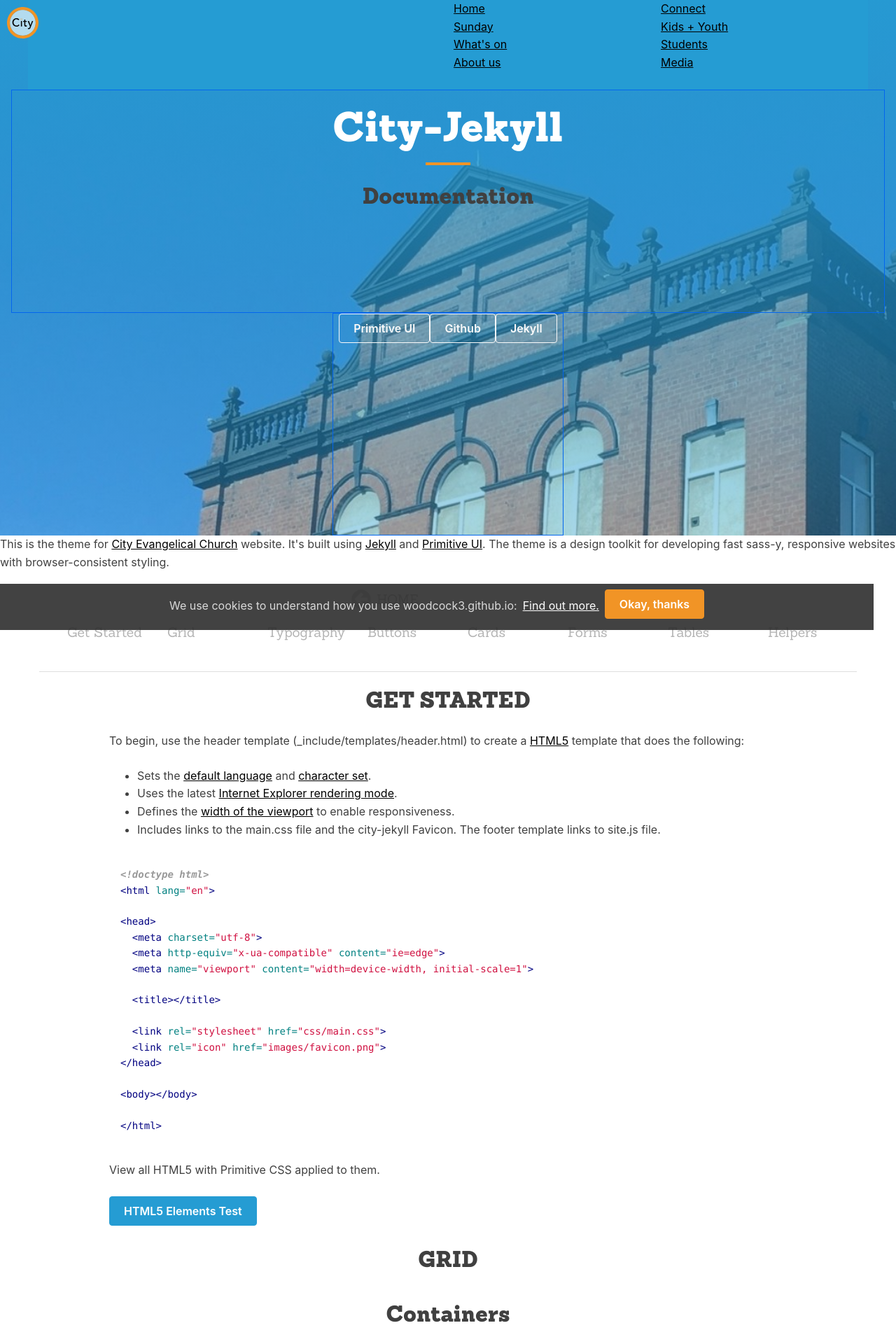
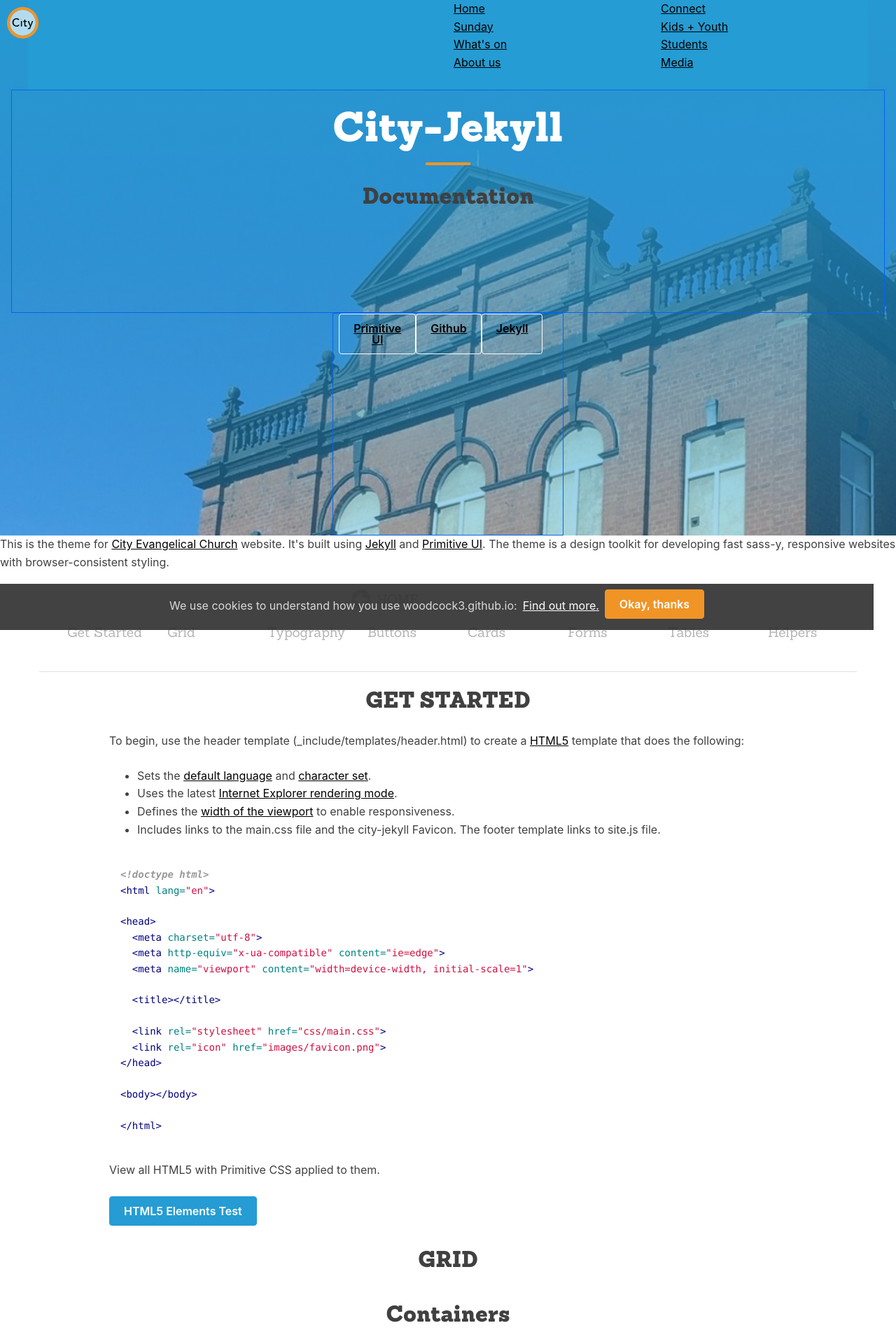
Before and after one commit to woodcox/city-jekyll, a Jekyll site: the page built from pages/_docs/2021-01-08-helper.md, in a window 1280 px wide. Shown: the top 1920 px of the page at 70% size. Built offline with Jekyll 4.4.1, drawn with Linux system fonts in a browser that asks for light colours.

Commit message:
Update docs-hero.html

```diff
--- a/_includes/templates/docs-hero.html
+++ b/_includes/templates/docs-hero.html
@@ -7,9 +7,9 @@
   </div>
   <div class="hero-buttons medium-container">
     <div class="flex-row">
-      <p><a class="flex-small sm-one-third button muted-button full-button" href="https://taniarascia.github.io/primitive">Primitive UI</a></p>
-      <p><a class="flex-small sm-one-third button muted-button full-button" href="https://github.com/woodcock3/city-jekyll">Github</a></p>
-      <p><a class="flex-small sm-one-third button muted-button full-button" href="https://jekyllrb.com/">Jekyll</a></p>
+      <p class="flex-small sm-one-third button muted-button full-button"><a href="https://taniarascia.github.io/primitive">Primitive UI</a></p>
+      <p class="flex-small sm-one-third button muted-button full-button"><a href="https://github.com/woodcock3/city-jekyll">Github</a></p>
+      <p class="flex-small sm-one-third button muted-button full-button"><a href="https://jekyllrb.com/">Jekyll</a></p>
     </div>
   </div>
 </section>
```
